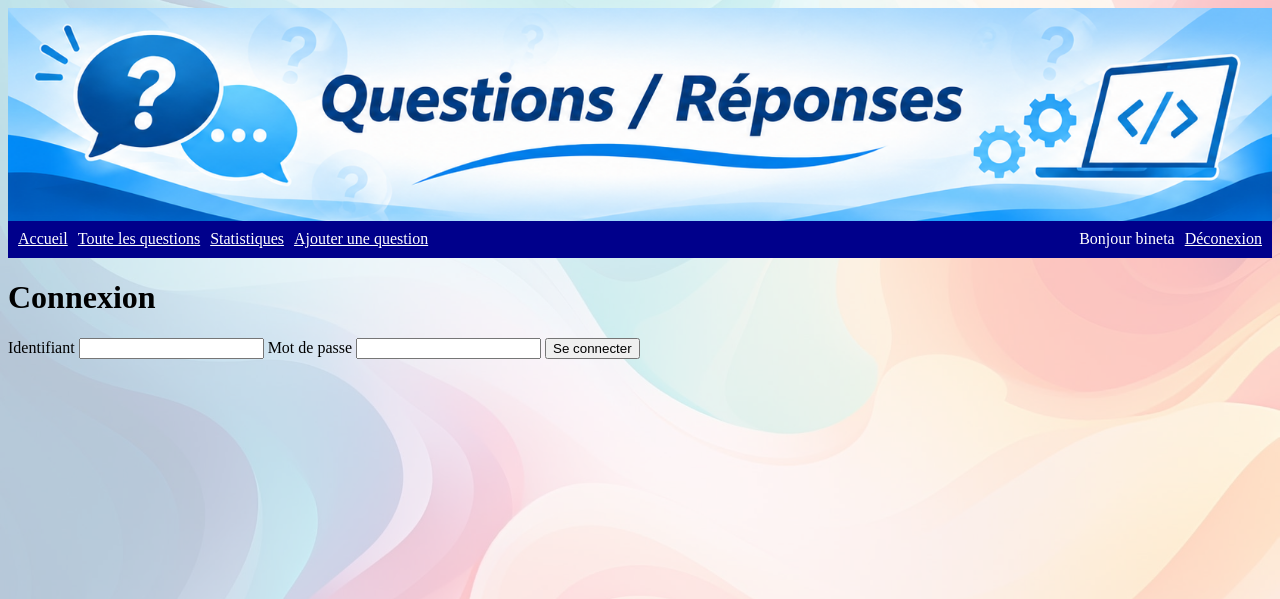
After one commit to doremijazz/djangotutorial, a Django app: page /polls/connexion/ in a window 1280 px wide. The commit adds this page. Shown: the top 599 px of the page. Run offline with Django 5.2, Linux system fonts and the light colour scheme; a user stored in the database is signed in.

Commit message:
exercice 5.6

```diff
--- a/mysite/templates/base.html
+++ b/mysite/templates/base.html
@@ -10,9 +10,34 @@
 <body>
     <header>
         {% block header %}
-            <img src="{% static 'polls/images/baniere.png' %}"
+            <img src="{% static 'polls/images/baniere_django.png' %}"
                  alt="Bandeau du site">
+        <nav>
+    <a href="{% url 'polls:index' %}">Accueil</a>
+            <a href="{% url 'polls:all' %}">Toute les questions</a>
+            <a href="{% url 'polls:statistics' %}">Statistiques</a>
+            <a href="{% url 'polls:form' %}">Ajouter une question</a>
+
+    {% if user.is_authenticated %}
+
+        <span class="identifiant">Bonjour {{ user.username }}</span>
+
+            <a href="{% url 'polls:deconnexion' %}" class="deconnexion">Déconexion</a>
+
+    {% else %}
+
+        {% if request.resolver_match.url_name != "connexion" %}
+            <a href="{% url 'polls:connexion_personnalisee' %}" class="connexion">Connexion</a>
+        {% endif %}
+
+        {% if request.resolver_match.url_name != "inscription" %}
+            <a href="{% url 'polls:inscription' %}" class="inscription">Inscription</a>
+        {% endif %}
+
+    {% endif %}
+</nav>
         {% endblock %}
+
     </header>
 
     <main>
--- a/polls/models.py
+++ b/polls/models.py
@@ -3,6 +3,7 @@ from django.contrib import admin
 from django.db import models
 from django.db.models import Max
 from django.utils import timezone
+
 
 
 class Question(models.Model):
--- a/polls/static/polls/style.css
+++ b/polls/static/polls/style.css
@@ -2,25 +2,54 @@ li a {
     color: darkblue;
 }
 body {
-    background:
-        linear-gradient(
+    background: linear-gradient(
             rgba(255, 255, 255, 0.7),
             rgba(255, 255, 255, 0.7)
-        ),
-        url("images/background.jpg") no-repeat center center fixed;
+    ),
+    url("images/background.jpg") no-repeat center center fixed;
 
     background-size: cover;
 }
-
+header a{
+    color: white;
+}
 header {
     width: 100%;
-    height: 350px;
+    height: 250px;
     overflow: hidden;
+    margin: 0;
+    padding: 0;
 }
 
 header img {
+    display: block;
     width: 100%;
-    height: 100%;
+    height: 85%;
     object-fit: cover;
     object-position: center;
 }
+
+header nav {
+    margin: 0;
+    padding-left:  10px;
+    padding-right:  10px;
+    display: flex;
+    gap: 10px;
+    background: darkblue;
+    color: white;
+    width: 100%;
+    height: 15%;
+    align-items: center;
+}
+
+.identifiant, .connexion{
+    margin-left: auto;
+}
+.deconnexion, .inscription{
+    margin-left: 0px;
+    margin-right: 20px;
+}
+
+main a {
+    color: darkblue;
+}
--- /dev/null
+++ b/polls/templates/polls/login.html
@@ -0,0 +1,14 @@
+{% extends "base.html" %}
+
+
+{% block main %}
+<h1>Connexion</h1>
+{% if erreur %}<p>{{ erreur }}</p>{% endif %}
+<form method="post">
+    {% csrf_token %}
+    <label>Identifiant <input name="username" required></label>
+    <label>Mot de passe <input type="password" name="password" required></label>
+    <button type="submit">Se connecter</button>
+</form>
+
+{% endblock %}
--- a/polls/urls.py
+++ b/polls/urls.py
@@ -6,8 +6,11 @@ app_name = "polls"
 urlpatterns = [
     path("", views.IndexView.as_view(), name="index"),
     path("all/", views.AllView.as_view(), name="all"),
+    path("connexion/", views.connexion_personnalisee, name="connexion_personnalisee"),
+    path("inscription/", views.register, name="inscription"),
+    path("deconnexion/", views.deconnexion, name="deconnexion"),
     path("statistics/", views.StatisticsView.as_view(), name="statistics"),
-    path("form/", views.get_question, name="from"),
+    path("form/", views.get_question, name="form"),
     path("<int:pk>/frequency/", views.FrequencyView.as_view(), name="frequency"),
     path("<int:pk>/", views.DetailView.as_view(), name="detail"),
     path("<int:pk>/results/", views.ResultsView.as_view(), name="results"),
--- a/polls/views.py
+++ b/polls/views.py
@@ -9,10 +9,47 @@ from django.shortcuts import get_object_or_404, render
 from django.urls import reverse
 from django.utils import timezone
 from django.views import generic
-
+from django.contrib.auth import authenticate, login, logout
+from django.shortcuts import render, redirect
+from django.views.decorators.http import require_POST
 
 from .forms import QuestionForm, ChoiceForm, ChoiceFormSet
 from .models import Choice, Question
+from .forms import InscriptionForm
+
+def connexion_personnalisee(request):
+    erreur = None
+    if request.method == "POST":
+        username = request.POST.get("username", "")
+        password = request.POST.get("password", "")
+        user = authenticate(request, username=username, password=password)
+        if user is not None:
+            login(request, user)
+            return redirect("polls:index")
+        erreur = "Identifiants incorrects."
+    return render(request, "polls/login.html", {"erreur": erreur})
+
+
+@require_POST
+def deconnexion(request):
+    logout(request)
+    return redirect("polls:index")
+
+def register(request):
+    if request.method == "POST":
+        form = InscriptionForm(request.POST)
+
+        if form.is_valid():
+            utilisateur = form.save()
+            return redirect("login")
+    else:
+        form = InscriptionForm()
+
+    return render(
+        request,
+        "polls/register.html",
+        {"form": form}
+    )
 
 
 class IndexView(generic.ListView):
```
Also changed, not shown: polls/forms.py (+7 -0 lines), polls/templates/polls/logout.html (added, +8 -0 lines), polls/templates/polls/register.html (added, +9 -0 lines), db.sqlite3, polls/static/polls/images/baniere_django.png (added).
